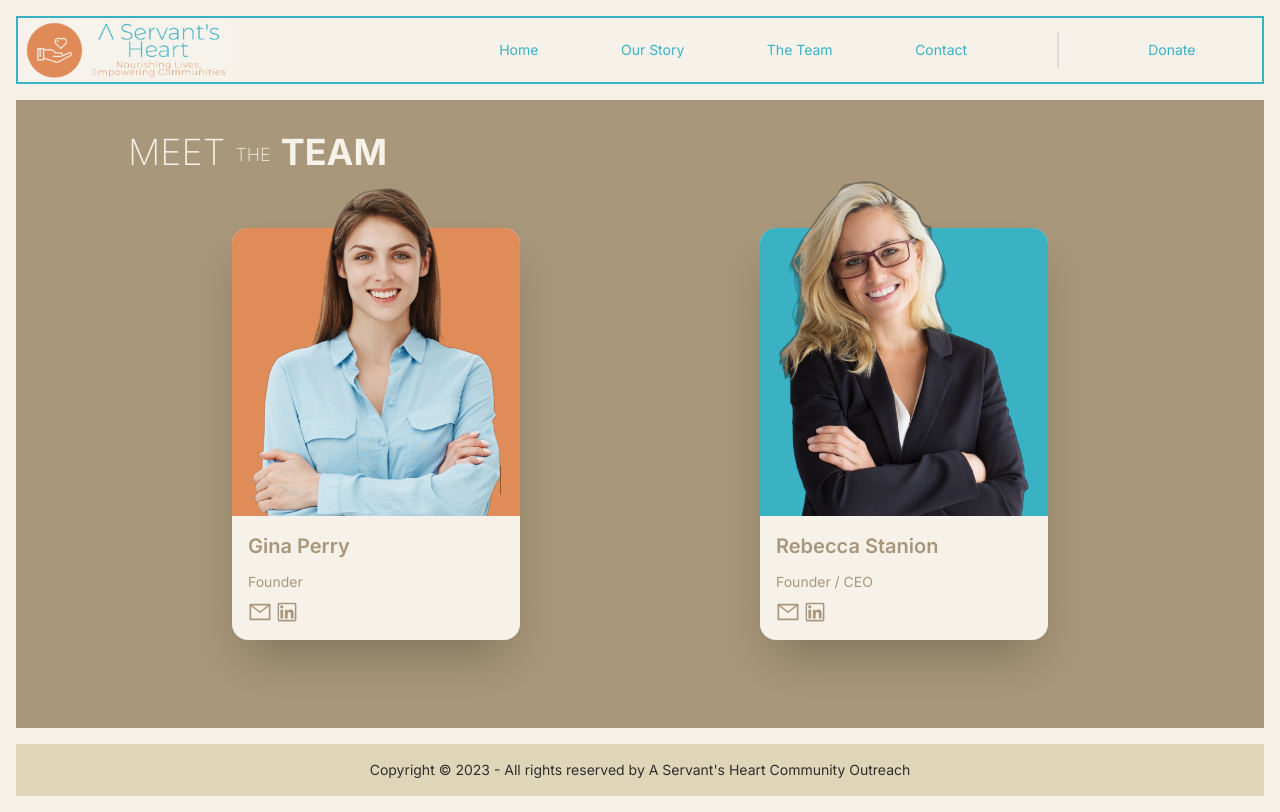
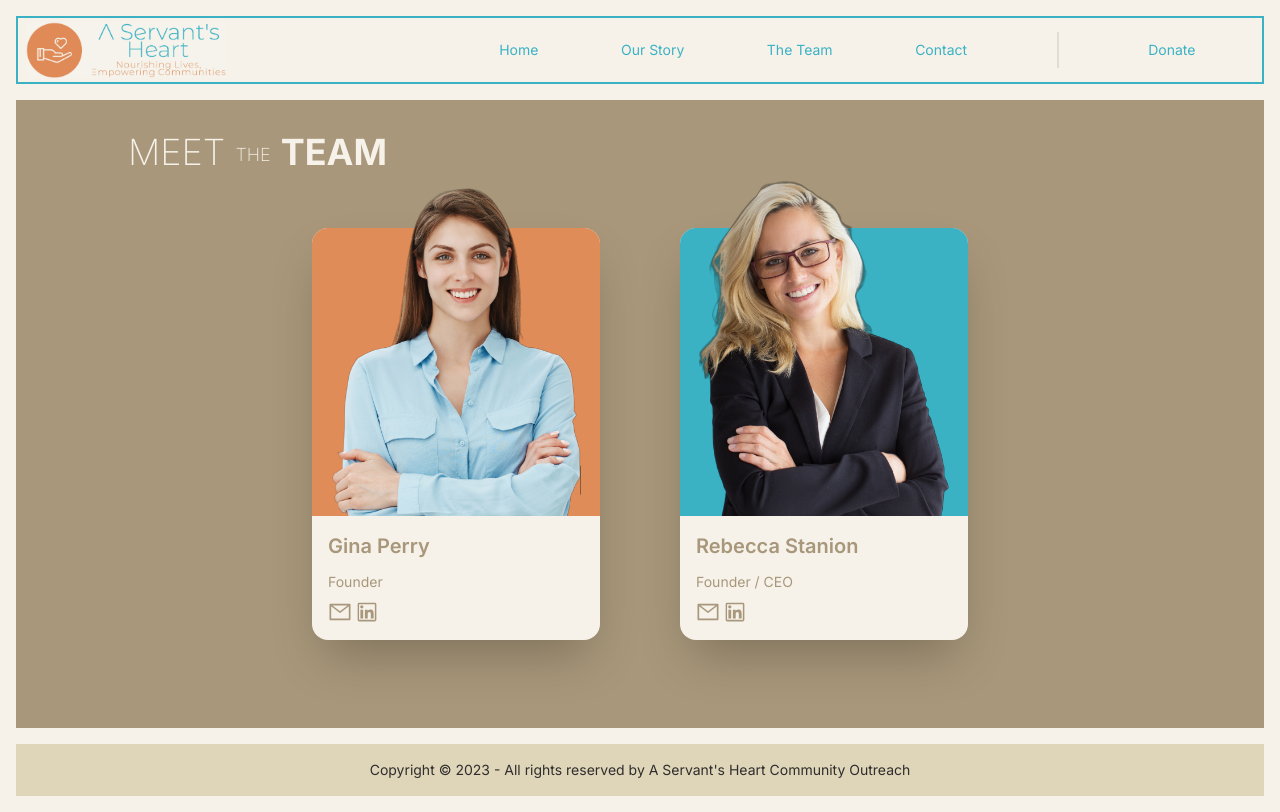
Before and after one commit to Jstanion/servants-heart, a Next.js app: page /team in a window 1280 px wide. Built offline with nearby package versions, Linux system fonts and the light colour scheme.

Commit message:
founders contact card inserted

```diff
--- a/app/team/page.jsx
+++ b/app/team/page.jsx
@@ -11,7 +11,7 @@ const Team = () => {
             MEET <span className="text-lg align-middle">THE</span>{" "}
             <span className="font-bold">TEAM</span>
           </h1>
-          <div className="flex flex-wrap justify-evenly items-center  w-full my-4">
+          <div className="flex flex-wrap justify-center items-center w-full my-4">
             <TeamCard1 />
             <TeamCard2 />
           </div>
```
Also changed, not shown: 1 other file (tests, documents, lock files or other folders).
